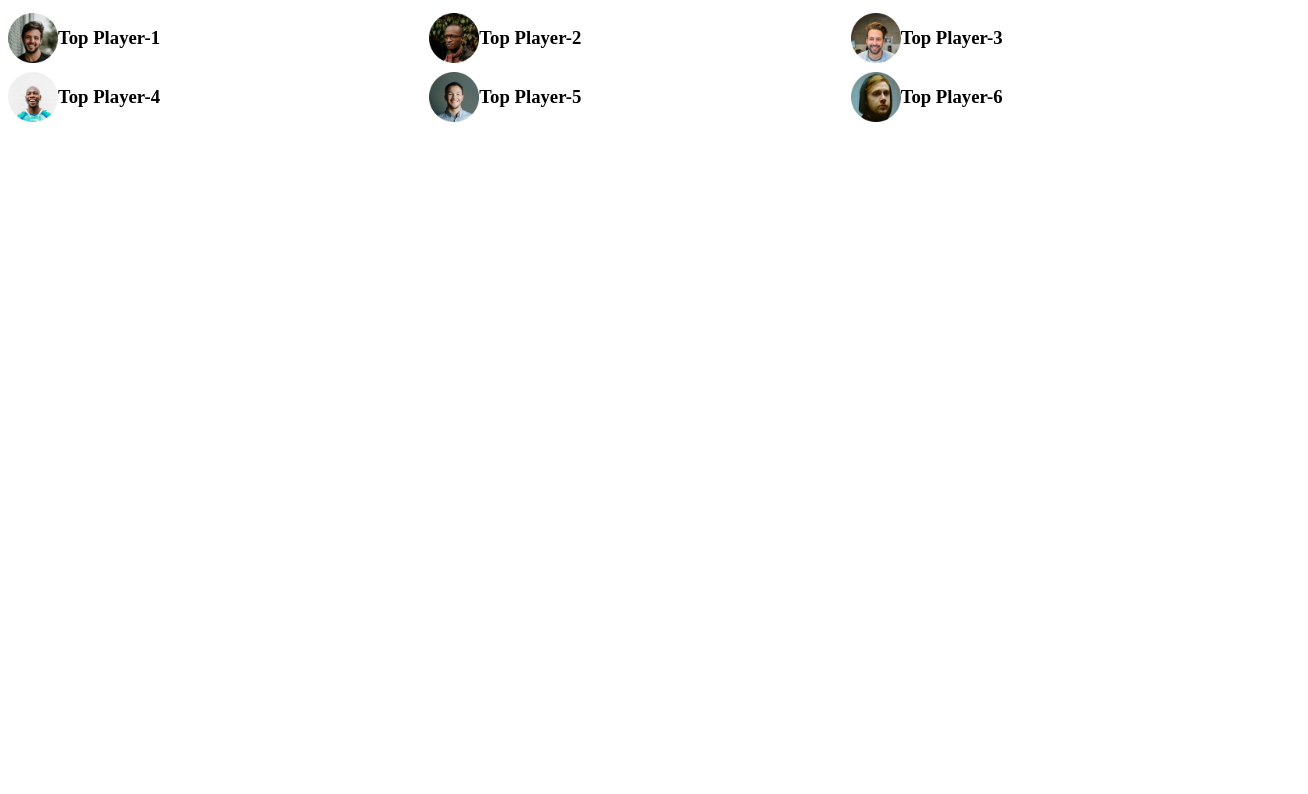
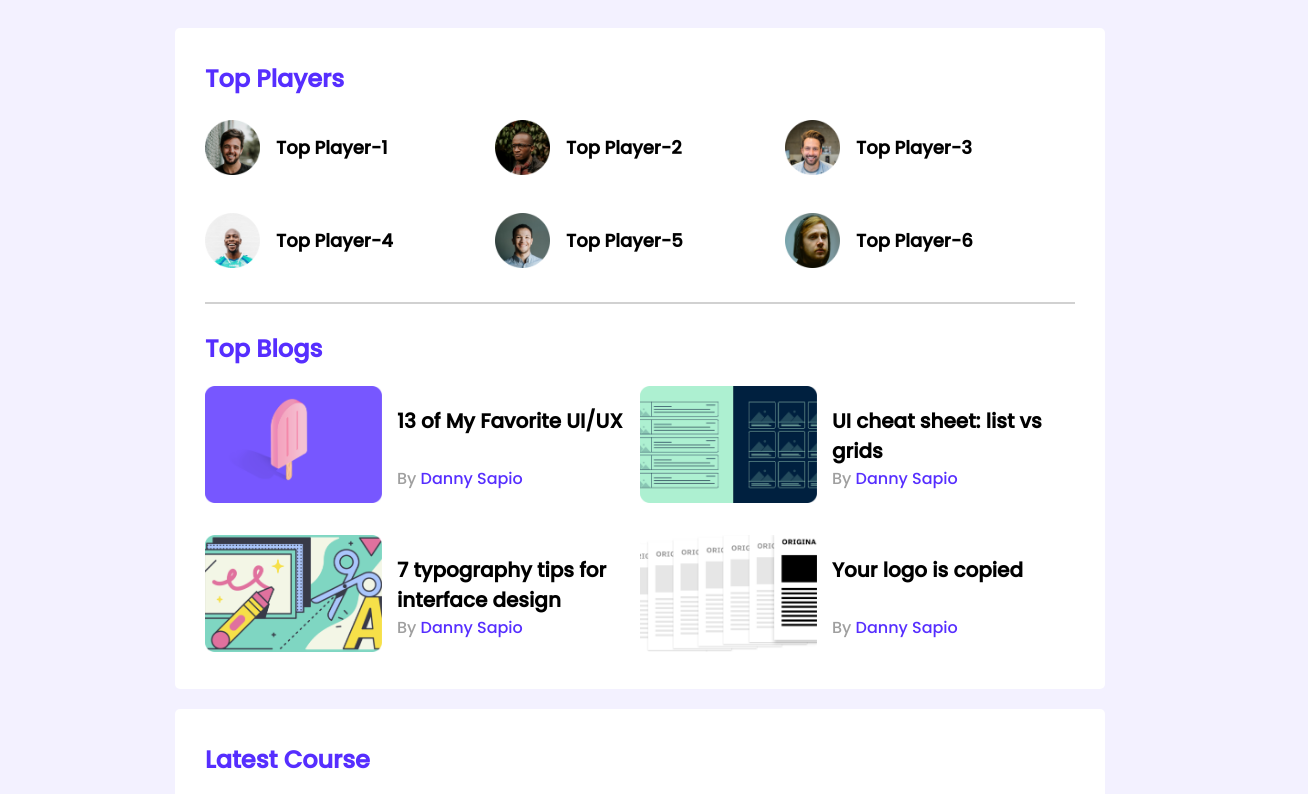
Before and after one commit to rafiweb2/leader-board-css3, a plain HTML site: page index.html in a window 1280 px wide. Shown: the top 794 px of the page, 1308 px wide, since content can reach past the window. Drawn offline with Linux system fonts and the light colour scheme.

Commit message:
pray-ses

```diff
--- a/index.html
+++ b/index.html
@@ -1,5 +1,6 @@
 <!DOCTYPE html>
 <html lang="en">
+
 <head>
     <meta charset="UTF-8">
     <meta http-equiv="X-UA-Compatible" content="IE=edge">
@@ -7,42 +8,110 @@
     <title>Leader Board</title>
     <link rel="stylesheet" href="styles/style.css">
 </head>
+
 <body>
     <header>
 
     </header>
     <main>
         <!-- Top Player & Top Blog -->
-        <section>
+        <section class="container">
             <div class="top-players">
+                <h2 class="section-title">Top Players</h2>
                 <div class="players">
                     <div class="player">
                         <img src="images/players/player-1.png" alt="">
-                        <h3>Top Player-1</h3>
+                        <h3 <h3 class="player-name">Top Player-1</h3>
                     </div>
                     <div class="player">
                         <img src="images/players/player-2.png" alt="">
-                        <h3>Top Player-2</h3>
+                        <h3 <h3 class="player-name">Top Player-2</h3>
                     </div>
                     <div class="player">
                         <img src="images/players/player-3.png" alt="">
-                        <h3>Top Player-3</h3>
+                        <h3 <h3 class="player-name">Top Player-3</h3>
                     </div>
                     <div class="player">
                         <img src="images/players/player-4.png" alt="">
-                        <h3>Top Player-4</h3>
+                        <h3 <h3 class="player-name">Top Player-4</h3>
                     </div>
                     <div class="player">
                         <img src="images/players/player-5.png" alt="">
-                        <h3>Top Player-5</h3>
+                        <h3 <h3 class="player-name">Top Player-5</h3>
                     </div>
                     <div class="player">
                         <img src="images/players/player-6.png" alt="">
-                        <h3>Top Player-6</h3>
+                        <h3 <h3 class="player-name">Top Player-6</h3>
+                    </div>
+                </div>
+            </div>
+            <hr>
+            <div class="top-blogs">
+                <h2 class="section-title">Top Blogs </h2>
+                <div class="blogs">
+                    <article class="blog">
+                        <div class="thumbnail">
+                            <img src="images/blogs/blog-1.png" alt="">
+                        </div>
+                        <div class="blog-info">
+                            <h3 class="blog-title">
+                                13 of My Favorite
+                                UI/UX
+                            </h3>
+                            <p class="blog-author">By <a href="">Danny Sapio</a></p>
+                        </div>
+                    </article>
+                    <article class="blog">
+                        <div class="thumbnail">
+                            <img src="images/blogs/blog-2.png" alt="">
+                        </div>
+                        <div class="blog-info">
+                            <h3 class="blog-title">
+                                UI cheat sheet:
+                                list vs grids
+                            </h3>
+                            <p class="blog-author">By <a href="">Danny Sapio</a></p>
+                        </div>
+                    </article>
+                    <article class="blog">
+                        <div class="thumbnail">
+                            <img src="images/blogs/blog-3.png" alt="">
+                        </div>
+                        <div class="blog-info">
+                            <h3 class="blog-title">
+                                7 typography tips
+                                for interface design
+                            </h3>
+                            <p class="blog-author">By <a href="">Danny Sapio</a></p>
+                        </div>
+                    </article>
+                    <article class="blog">
+                        <div class="thumbnail">
+                            <img src="images/blogs/blog-4.png" alt="">
+                        </div>
+                        <div class="blog-info">
+                            <h3 class="blog-title">
+                                Your logo is
+                                copied
+                            </h3>
+                            <p class="blog-author">By <a href="">Danny Sapio</a></p>
+                        </div>
+                    </article>
+                </div>
+            </div>
+        </section>
+        <!-- latest Course -->
+        <section class="container">
+            <h2 class="section-title">Latest Course</h2>
+            <div class="courses">
+                <div class="course">
+                    <div class="course-banner">
+                        <img src="images/courses/course-1.png" alt="">
                     </div>
                 </div>
             </div>
         </section>
     </main>
 </body>
+
 </html>
--- a/styles/style.css
+++ b/styles/style.css
@@ -1,13 +1,112 @@
+@import url('https://fonts.googleapis.com/css2?family=Poppins:wght@500&family=Roboto:wght@500&display=swap');
+
+
+:root {
+    --main-color: #562EFF;
+    --primary-color: #000000;
+    --secondary-color: #ED6B4F;
+    --main-body-color: #F3F1FF;
+    --section-color: #FFFFFF;
+    --user-by-color: #9F9F9F;
+    --player-font-size: 18px;
+    --main-header-font: 24px;
+    --title-font-size: 20px;
+    --author-font-size: 16px;
+    --font-roboto: 'Roboto', sans-serif;
+    --font-poppins: 'Poppins', sans-serif;
+}
+
+/* Common Styles or Utilities */
+body {
+    background-color: var(--main-body-color)
+}
+
+main {
+    display: flex;
+    flex-direction: column;
+    align-items: center;
+}
+
+.container {
+    font-family: var(--font-poppins);
+    background-color: var(--section-color);
+    width: 870px;
+    padding: 30px;
+    margin-top: 20px;
+    border-radius: 5px;
+}
+
+hr {
+    border: 1px solid #D1D1D1;
+    margin-bottom: 27px;
+}
+
 /* Top Players Style */
-.players{
+.top-players {
+    margin-bottom: 30px;
+}
+
+.section-title {
+    font-size: var(--main-header-font);
+    color: var(--main-color);
+    margin-top: 3px;
+}
+
+.players {
     display: grid;
     grid-template-columns: repeat(3, 1fr);
+    grid-row-gap: 30px;
 }
-.player{
+
+.player {
     display: flex;
     align-items: center;
 }
-.player img{
-    width: 50px;
-    height: 50px;
+
+.player img {
+    width: 55px;
+    height: 55px;
 }
+
+.player-name {
+    margin-left: 16px;
+    font-size: var(--player-font-size);
+}
+
+/* Top Blogs Styles */
+.blogs {
+    display: grid;
+    grid-template-columns: repeat(2, 1fr);
+    grid-row-gap: 25px;
+}
+
+.blog {
+    display: flex;
+}
+
+.blog .thumbnail img {
+    width: 177px;
+    height: 117px;
+}
+
+.blog-info {
+    margin-left: 15px;
+}
+
+.blog-title {
+    font-size: var(--title-font-size);
+    width: 165;
+    height: 40px;
+}
+
+.blog-author {
+    color: var(--user-by-color);
+    font-size: var(--author-font-size);
+}
+
+.blog-author>a {
+    text-decoration: none;
+    color: var(--main-color);
+}
+
+/* Courses style */
```
